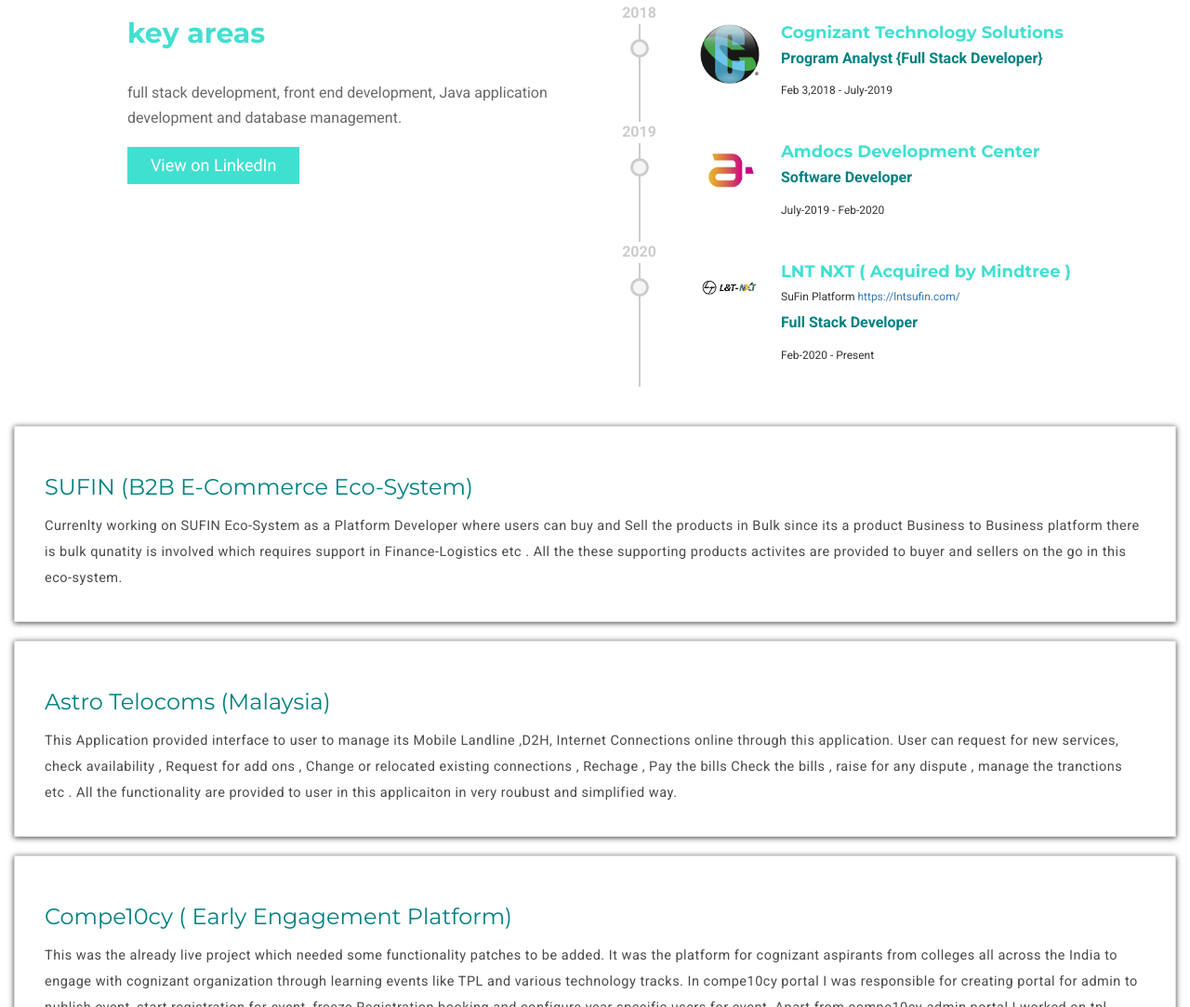
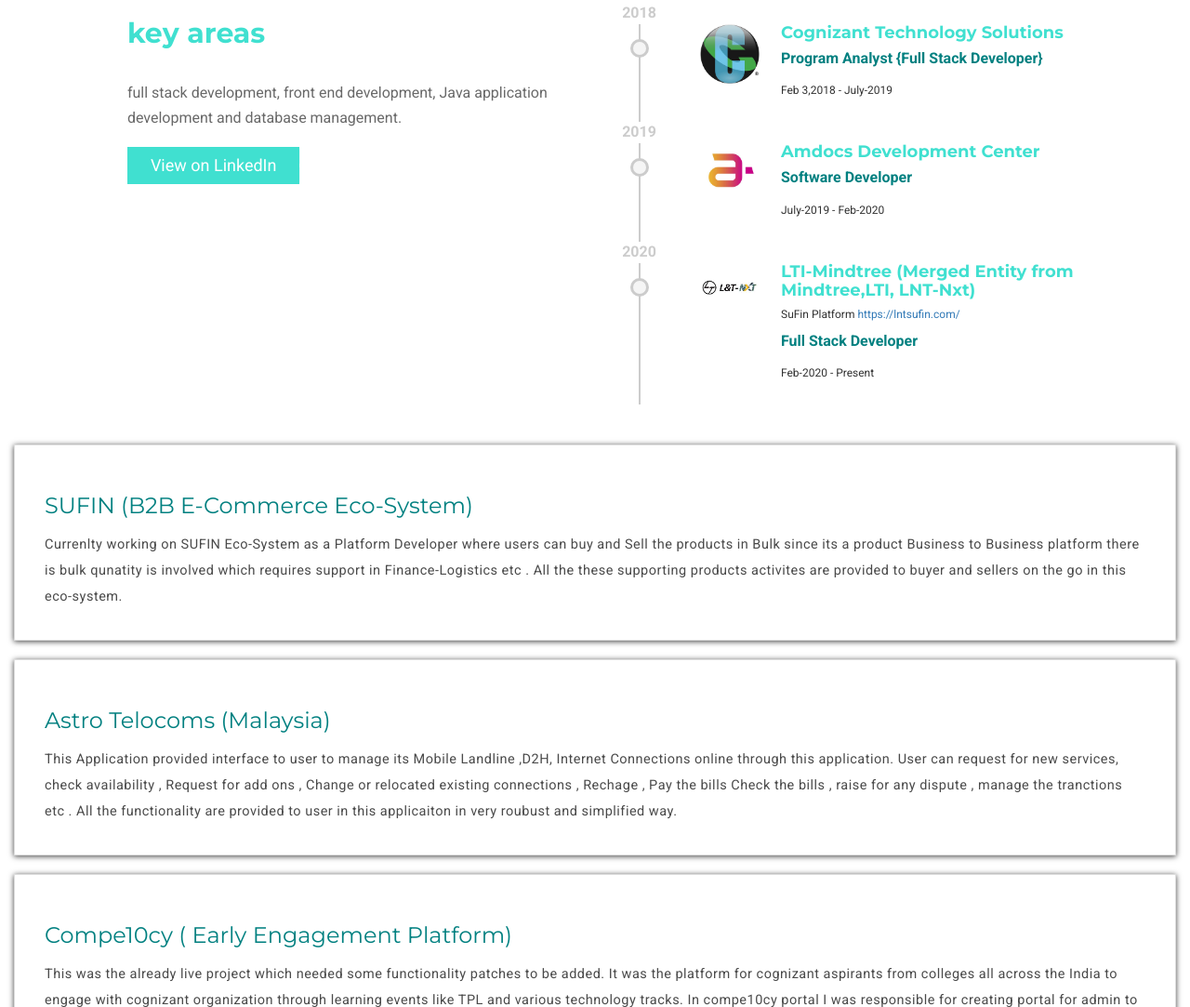
Before and after one commit to abhishekM30/abhishekM30.github.io, a plain HTML site: page index.html in a window 1280 px wide. Shown: the part 1375-2458 px from the top of the page at 93% size. Drawn offline with nearby package versions, Linux system fonts and the light colour scheme; files whose address does not match are found by name.

Commit message:
Update index.html

```diff
--- a/index.html
+++ b/index.html
@@ -257,7 +257,7 @@
                             </div>
                         </div>
                          <!-- Amdocs Experience End -->
-                         <!-- Amdocs Experience Start -->
+                         <!-- Sufin Experience Start -->
                         <div class="timeline-year">
                             <time datetime="2020">2020</time>
                             <div class="timeline-experience">
@@ -266,7 +266,7 @@
                                     <img src="img/lntnxt.png" alt="lnt-nxt">
                                 </div>
                                 <div class="timeline-experience-info clear-after">
-                                    <h5>LNT NXT ( Acquired by Mindtree )</h5>
+                                    <h5>LTI-Mindtree (Merged Entity from Mindtree,LTI, LNT-Nxt)</h5>
 					<h6>SuFin Platform <a>https://lntsufin.com/</a></h6>
                                     <div class="timeline-role">Full Stack Developer</div>
                                     <p>Feb-2020 - Present</p>
@@ -274,7 +274,7 @@
                                 <!-- experience-info -->
                             </div>
                         </div>
-                         <!-- Amdocs Experience End -->
+                         <!-- Sufin Experience End -->
                     </div>
                 </div>
                 <!-- end row of two columns -->
```
